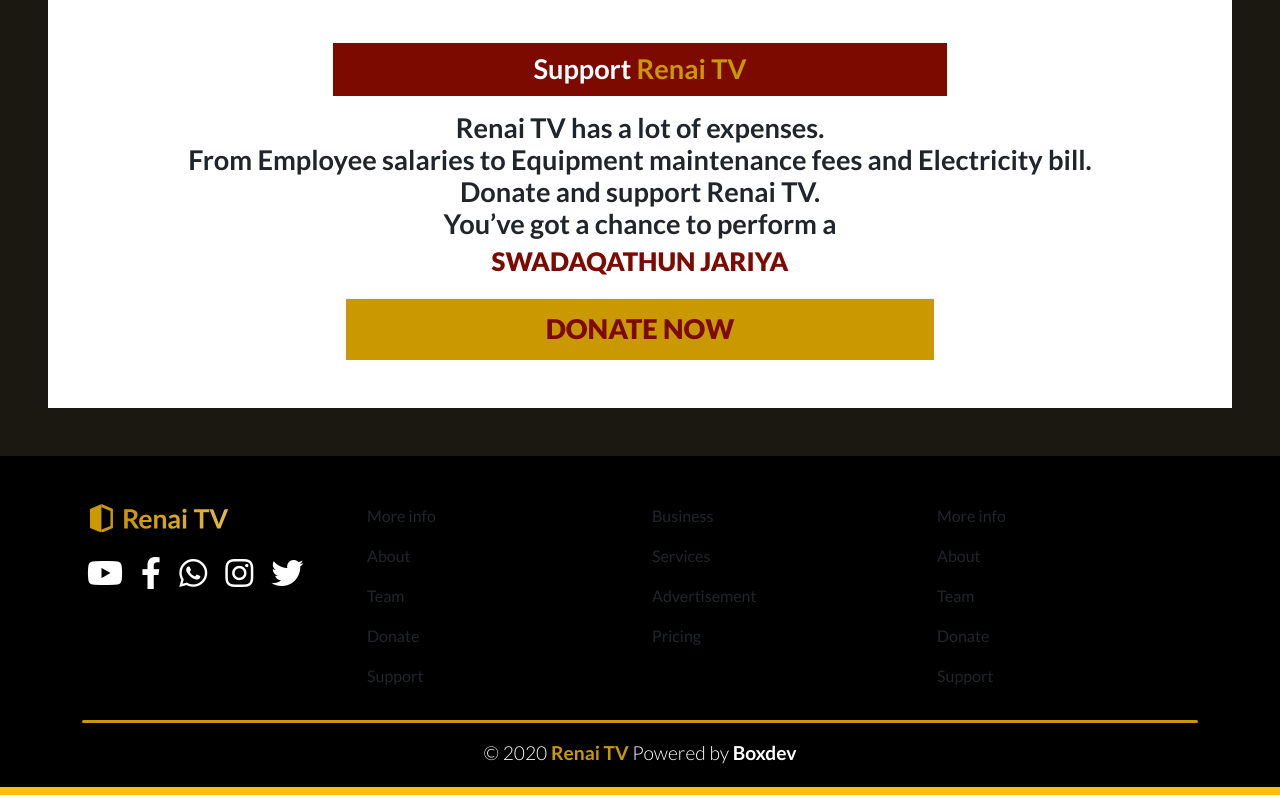
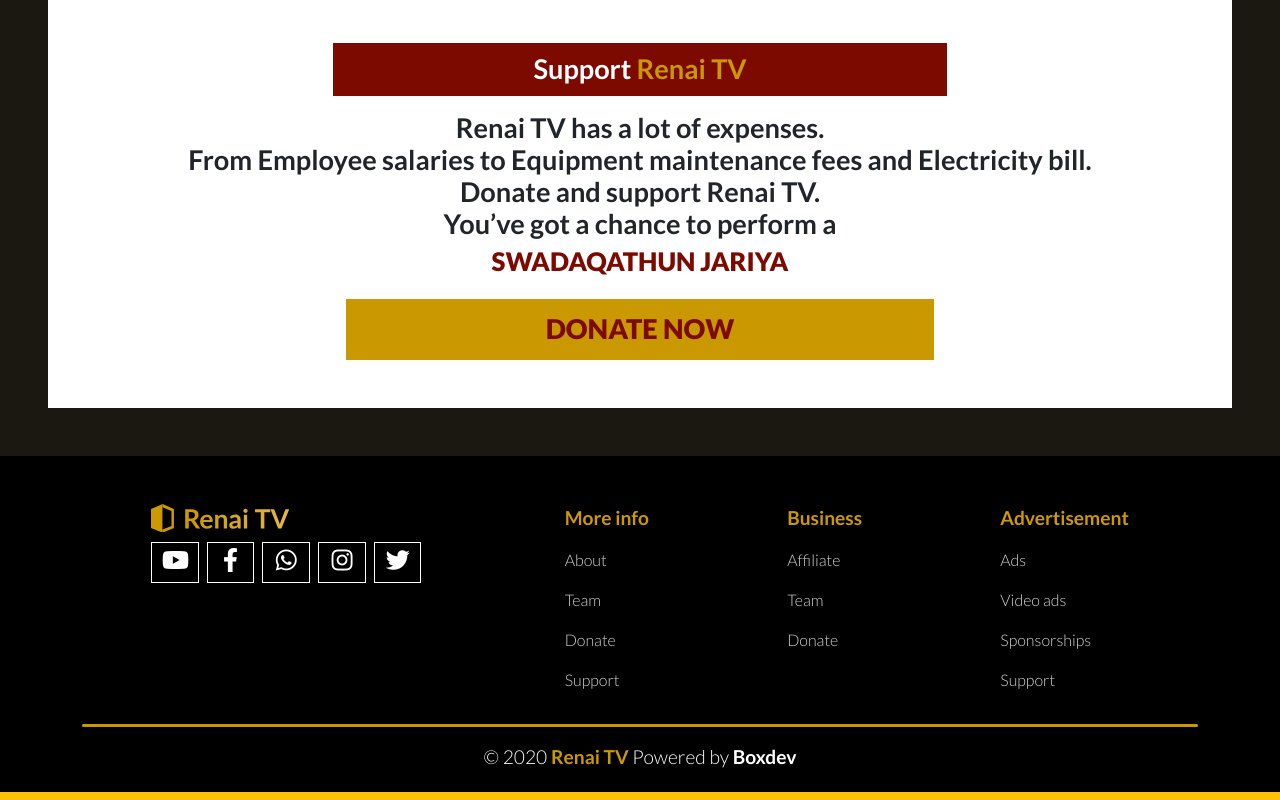
Before and after one commit to HanoonIH/renaitv, a plain HTML site: page index.html in a window 1280 px wide. Shown: the part 3695-4495 px from the top of the page. Drawn offline with nearby package versions, Linux system fonts and the light colour scheme; no server answers.

Commit message:
complete basic website

```diff
--- a/index.html
+++ b/index.html
@@ -257,8 +257,8 @@
     <section class="footer py-5 pb-1">
         <div class="container">
 
-            <div class="footer-top row ">
-                <div class="col-md-3">
+            <div class="f d-flex flex-column flex-md-row justify-content-around mx-2 mx-md-0">
+                <div class="">
                     <div class="">
                         <svg class="footer-brand" width="260" height="54" viewBox="0 0 260 54" fill="none"
                             xmlns="http://www.w3.org/2000/svg">
@@ -287,36 +287,36 @@
                             </defs>
                         </svg>
                     </div>
-                    <div class="footer-social">
-                        <i class="fab fa-youtube"  ></i>
-                        <i class="fab fa-facebook-f"  ></i>
-                        <i class="fab fa-whatsapp"  ></i>
-                        <i class="fab fa-instagram"  ></i>
-                        <i class="fab fa-twitter"  ></i>
+                    <div class="footer-social my-3 ">
+                        <a href="" class="my-auto"><i class="fab fa-youtube"  ></i></a>
+                        <a href="" class="my-auto"><i class="fab fa-facebook-f"  ></i></a>
+                        <a href="" class="my-auto"><i class="fab fa-whatsapp"  ></i></a>
+                        <a href="" class="my-auto"><i class="fab fa-instagram"  ></i></a>
+                        <a href="" class="my-auto"><i class="fab fa-twitter"  ></i></a>
                     </div>
                 </div>
 
-                <div class="col-md-3">
+                <div class="">
                     <p class="footer-title">More info</p>
-                    <p class="footer-item">About</p>
-                    <p class="footer-item">Team</p>
-                    <p class="footer-item">Donate</p>
-                    <p class="footer-item">Support</p>
+                    <a class="footer-item" href=""><p>About</p></a>
+                    <a class="footer-item" href=""><p>Team</p></a>
+                    <a class="footer-item" href=""><p>Donate</p></a>
+                    <a class="footer-item" href=""><p>Support</p></a>
                 </div>
 
-                <div class="col-md-3">
+                <div class="">
                     <p class="footer-title">Business</p>
-                    <p class="footer-item">Services</p>
-                    <p class="footer-item">Advertisement</p>
-                    <p class="footer-item">Pricing</p>
+                    <a class="footer-item" href=""><p>Affiliate</p></a>
+                    <a class="footer-item" href=""><p>Team</p></a>
+                    <a class="footer-item" href=""><p>Donate</p></a>
                 </div>
 
-                <div class="col-md-3">
-                    <p class="footer-title">More info</p>
-                    <p class="footer-item">About</p>
-                    <p class="footer-item">Team</p>
-                    <p class="footer-item">Donate</p>
-                    <p class="footer-item">Support</p>
+                <div class="">
+                    <p class="footer-title">Advertisement</p>
+                    <a class="footer-item" href=""><p>Ads</p></a>
+                    <a class="footer-item" href=""><p>Video ads</p></a>
+                    <a class="footer-item" href=""><p>Sponsorships</p></a>
+                    <a class="footer-item" href=""><p>Support</p></a>
                 </div>
             </div>
 
--- a/styles/style.css
+++ b/styles/style.css
@@ -256,19 +256,28 @@ nav {
 .footer-brand {
     height: 1.8rem;
     width: auto;
-    margin-left: 8px;
+}
+
+.footer-social a {
+    padding: 10px;
+    margin: 20px 5px 0 0;
+    border: solid 1px #ffffff;
+    transition: ease .3s;
 }
 
 .footer-social i {
     color: #ffffff;
-    font-size: 2rem;
-    padding: 5px;
+    font-size:1.5rem;
     text-align: center;
-    margin: 20px 5px 0 0;
+    width: 1.6rem;
     transition: ease .3s;
 }
 
-.footer-social i:hover {
+.footer-social a:hover {
+    background-color: #fff;
+}
+
+.footer-social a:hover i  {
     transform: scale(1.1);
     color: #cc9901;
 }
@@ -286,6 +295,22 @@ nav {
     font-weight: 700;
 }
 
+.footer-title {
+    font-size: 1.2rem;
+    font-weight: 700;
+    color: #cc9901;
+}
+
+.footer-item {
+    text-decoration: none;
+    color: #d3d3d3;
+    font-weight: 200;
+}
+
+.footer-item:hover {
+    color: #cc9901;
+}
+
 
 @media (max-width: 768px) {
     .yt-cta-btn button, .fb-cta-btn button, .blog-cta-btn button, .donate-cta-btn button,
```
